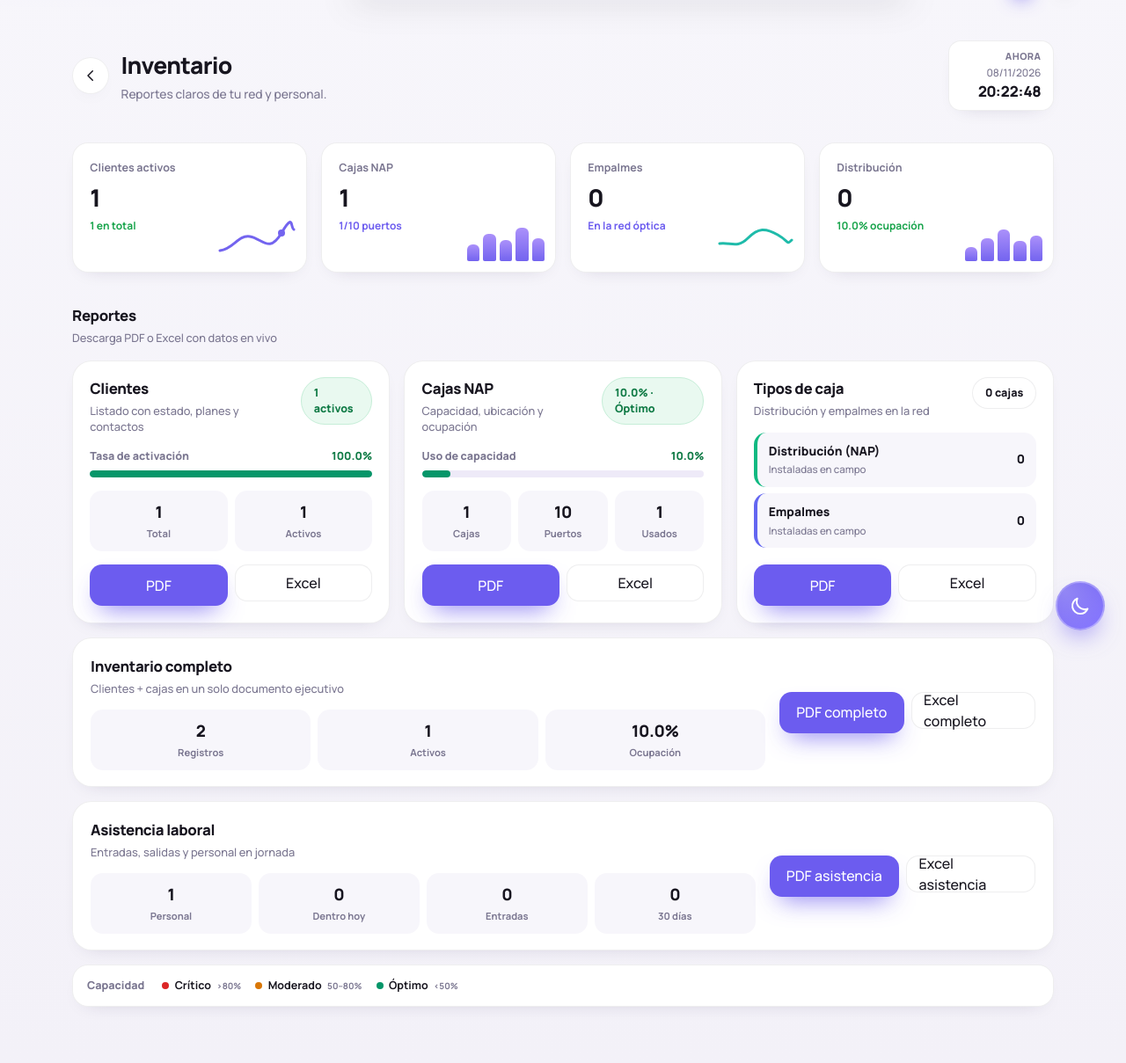
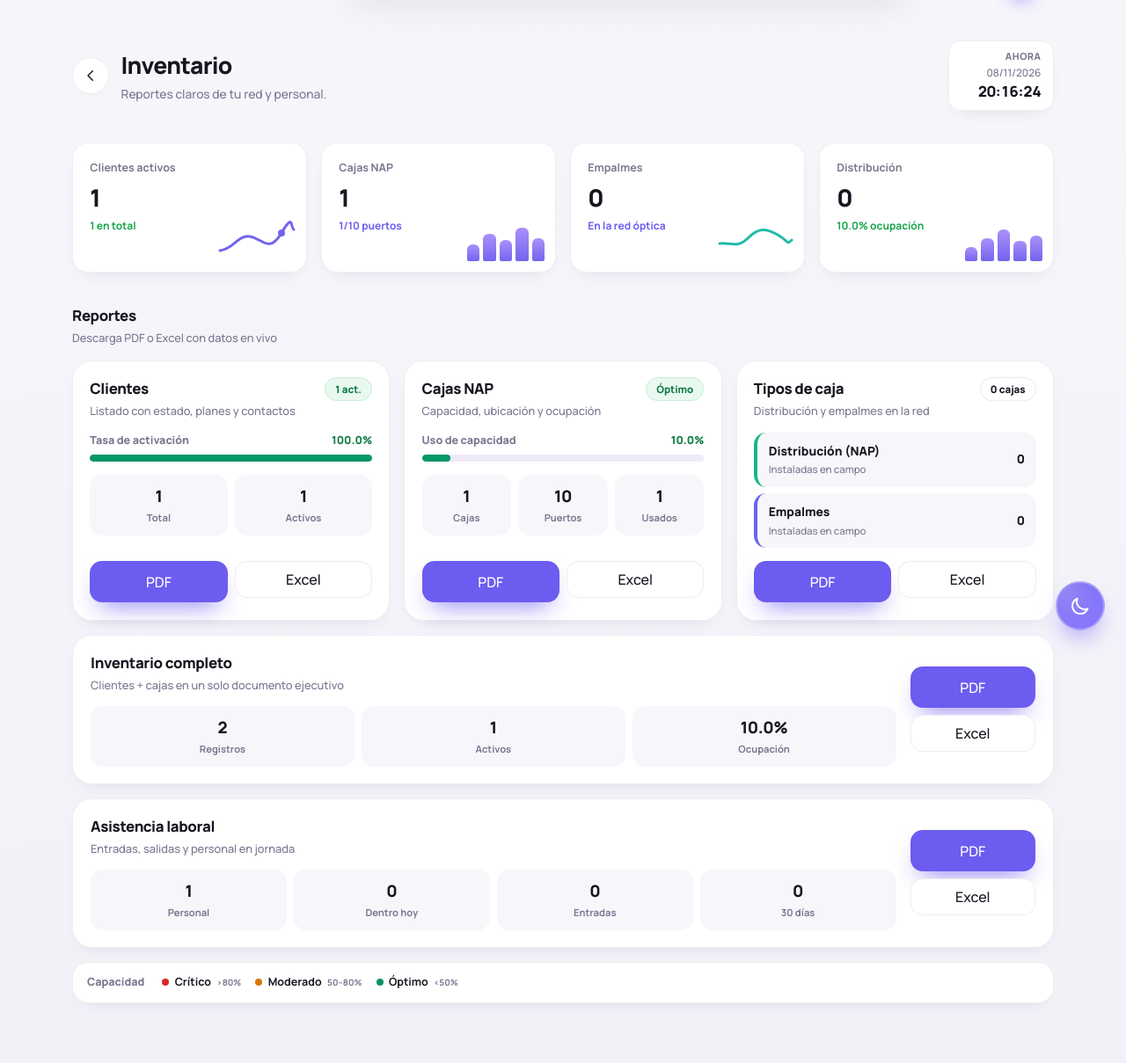
Before and after one commit to ton-cast5/Fibra_app, a Flask app: page /inventarios in a window 1280 px wide. Shown: the part 59-1268 px from the top of the page at 88% size. After the commit the page ends 1202 px from the top, so only its background shows below. Run offline with Flask 3, Linux system fonts and the light colour scheme; the visitor is signed in with stand-in values (Sample User, id 1); tables that the repository leaves empty hold one stand-in row (values such as "Sample post"); some libraries are stand-ins or nearby versions.

Commit message:
Tighten inventory pills, PDF labels, and live clock.
Prevent status-pill wrap, shorten banner PDF actions, and start FibraTiempo after DOMContentLoaded so the clock ticks.

Co-authored-by: Cursor <cursoragent@cursor.com>

```diff
--- a/static/css/tonylex-shell.css
+++ b/static/css/tonylex-shell.css
@@ -2706,7 +2706,19 @@ html.dark .fn-pot-search { background: rgba(255,255,255,.04); }
   display: flex;
   align-items: flex-start;
   justify-content: space-between;
-  gap: 0.75rem;
+  gap: 0.65rem;
+}
+.fn-inv-card-top > div {
+  min-width: 0;
+  flex: 1 1 auto;
+}
+.fn-inv-card-top .fn-status-pill {
+  flex: 0 0 auto;
+  white-space: nowrap;
+  line-height: 1.15;
+  padding: 0.35rem 0.7rem;
+  font-size: 0.72rem;
+  max-width: none;
 }
 .fn-inv-card-top h3 {
   margin: 0;
--- a/templates/inventario.html
+++ b/templates/inventario.html
@@ -83,7 +83,7 @@
                     <h3>Clientes</h3>
                     <p>Listado con estado, planes y contactos</p>
                 </div>
-                <span class="fn-status-pill is-ok">{{ clientes_activos }} activos</span>
+                <span class="fn-status-pill is-ok">{{ clientes_activos }} act.</span>
             </div>
 
             <div class="fn-inv-meter ok">
@@ -111,7 +111,7 @@
                     <h3>Cajas NAP</h3>
                     <p>Capacidad, ubicación y ocupación</p>
                 </div>
-                <span class="fn-status-pill is-{{ 'danger' if ocup_tone == 'bad' else ('warn' if ocup_tone == 'warn' else 'ok') }}">{{ ocupacion_promedio }}% · {{ ocup_label }}</span>
+                <span class="fn-status-pill is-{{ 'danger' if ocup_tone == 'bad' else ('warn' if ocup_tone == 'warn' else 'ok') }}">{{ ocup_label }}</span>
             </div>
 
             <div class="fn-inv-meter {{ ocup_tone }}">
@@ -173,8 +173,8 @@
             </div>
         </div>
         <div class="fn-inv-actions">
-            <button type="button" onclick="mostrarModalInventarioCompleto()" class="fn-btn-primary">PDF completo</button>
-            <a href="{{ url_for('descargar_excel_todo') }}" class="fn-btn-ghost">Excel completo</a>
+            <button type="button" onclick="mostrarModalInventarioCompleto()" class="fn-btn-primary">PDF</button>
+            <a href="{{ url_for('descargar_excel_todo') }}" class="fn-btn-ghost">Excel</a>
         </div>
     </section>
 
@@ -190,8 +190,8 @@
             </div>
         </div>
         <div class="fn-inv-actions">
-            <button type="button" onclick="mostrarModalAsistenciaCompleto()" class="fn-btn-primary">PDF asistencia</button>
-            <a href="{{ url_for('descargar_excel_asistencias') }}" class="fn-btn-ghost">Excel asistencia</a>
+            <button type="button" onclick="mostrarModalAsistenciaCompleto()" class="fn-btn-primary">PDF</button>
+            <a href="{{ url_for('descargar_excel_asistencias') }}" class="fn-btn-ghost">Excel</a>
         </div>
     </section>
 
@@ -1004,30 +1004,13 @@ function mostrarModalAsistenciaCompleto() {
     }
 }
 
-(function () {
+document.addEventListener('DOMContentLoaded', function () {
     if (window.FibraTiempo) {
         FibraTiempo.iniciarReloj(
             document.getElementById('reloj-inventario-fecha'),
             document.getElementById('reloj-inventario-hora')
         );
     }
-})();
-
-// Inicialización cuando el DOM está listo
-document.addEventListener('DOMContentLoaded', function() {
-    // Asegurar que los botones usen las funciones correctas
-    const btnInventarioCompleto = document.querySelector('[onclick*="mostrarModalInventarioCompleto"]');
-    if (btnInventarioCompleto) {
-        btnInventarioCompleto.onclick = mostrarModalInventarioCompleto;
-    }
-
-    // También puedes eliminar el atributo onclick antiguo y agregar el nuevo
-    const btns = document.querySelectorAll('button');
-    btns.forEach(btn => {
-        if (btn.onclick && btn.onclick.toString().includes('mostrarModalInventarioCompleto')) {
-            btn.onclick = mostrarModalInventarioCompleto;
-        }
-    });
 });
 
 </script>
```
